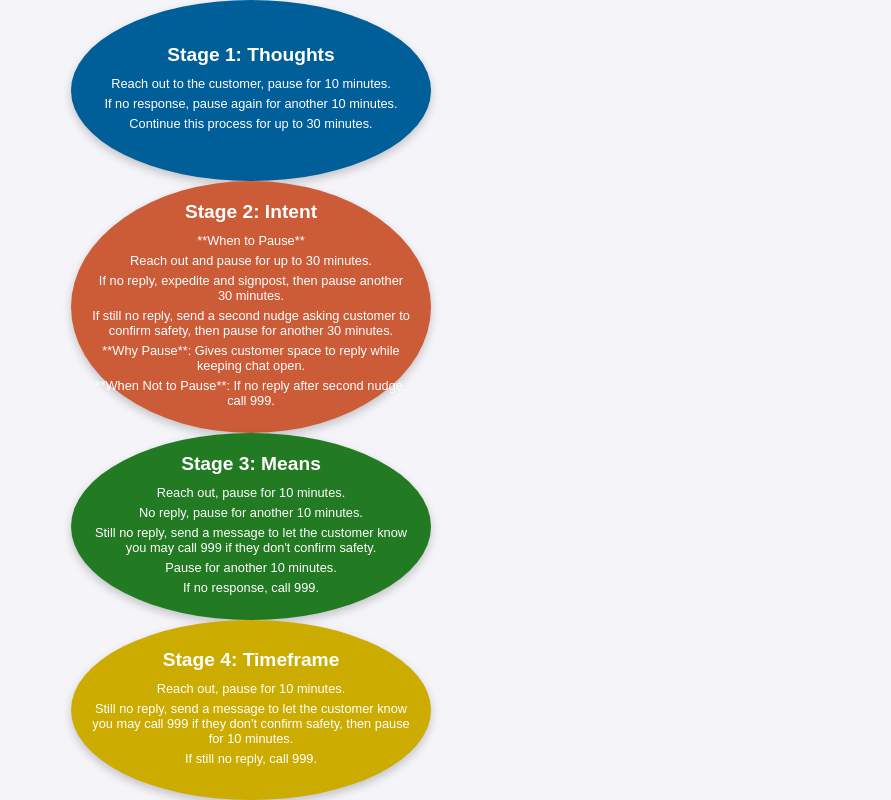
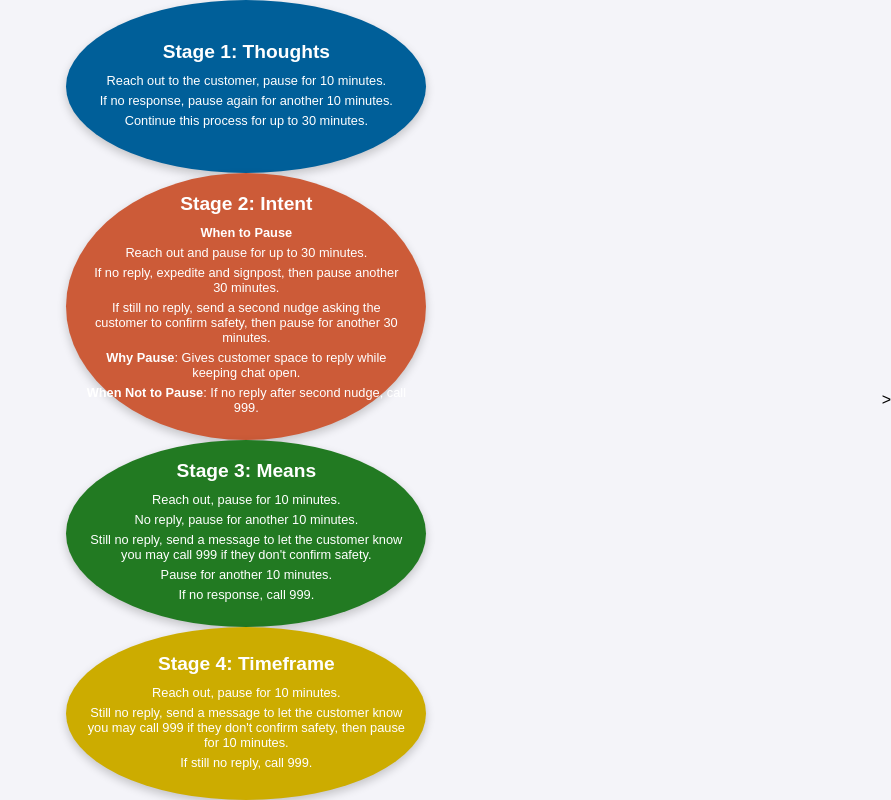
Before and after one commit to Danielleh62/Flowchart, a plain HTML site: page index.html in a window 1280 px wide. Shown: the whole page, without its empty margins (389-1280 px from the left). Drawn offline with Linux system fonts and the light colour scheme.

Commit message:
Update index.html

```diff
--- a/index.html
+++ b/index.html
@@ -19,12 +19,12 @@
         <div class="stage" id="stage2">
             <div class="stage-number">Stage 2: Intent</div>
             <ul>
-                <li>**When to Pause**</li>
+                <li><strong>When to Pause</strong></li>
                 <li>Reach out and pause for up to 30 minutes.</li>
                 <li>If no reply, expedite and signpost, then pause another 30 minutes.</li>
-                <li>If still no reply, send a second nudge asking customer to confirm safety, then pause for another 30 minutes.</li>
-                <li>**Why Pause**: Gives customer space to reply while keeping chat open.</li>
-                <li>**When Not to Pause**: If no reply after second nudge, call 999.</li>
+                <li>If still no reply, send a second nudge asking the customer to confirm safety, then pause for another 30 minutes.</li>
+                <li><strong>Why Pause</strong>: Gives customer space to reply while keeping chat open.</li>
+                <li><strong>When Not to Pause</strong>: If no reply after second nudge, call 999.</li>
             </ul>
         </div>
         <div class="stage" id="stage3">
@@ -48,3 +48,4 @@
     </div>
 </body>
 </html>
+>
```
